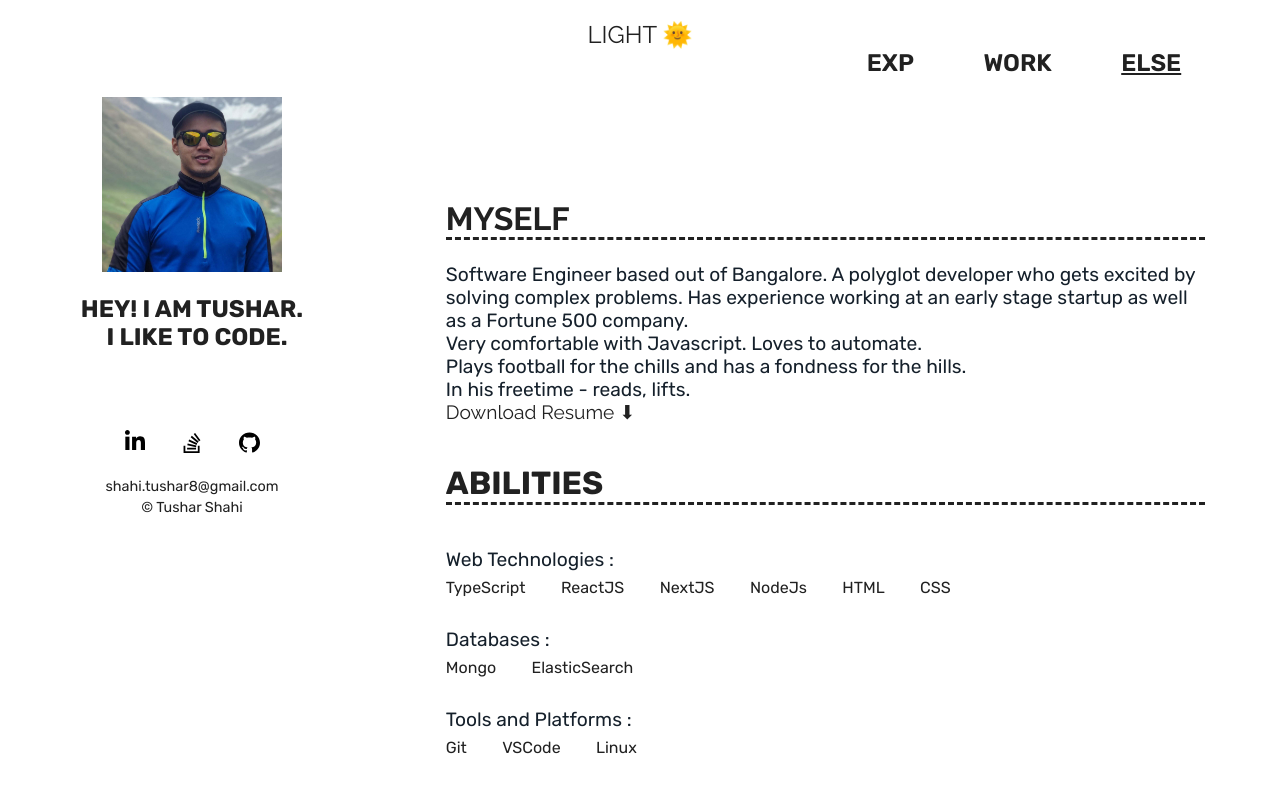
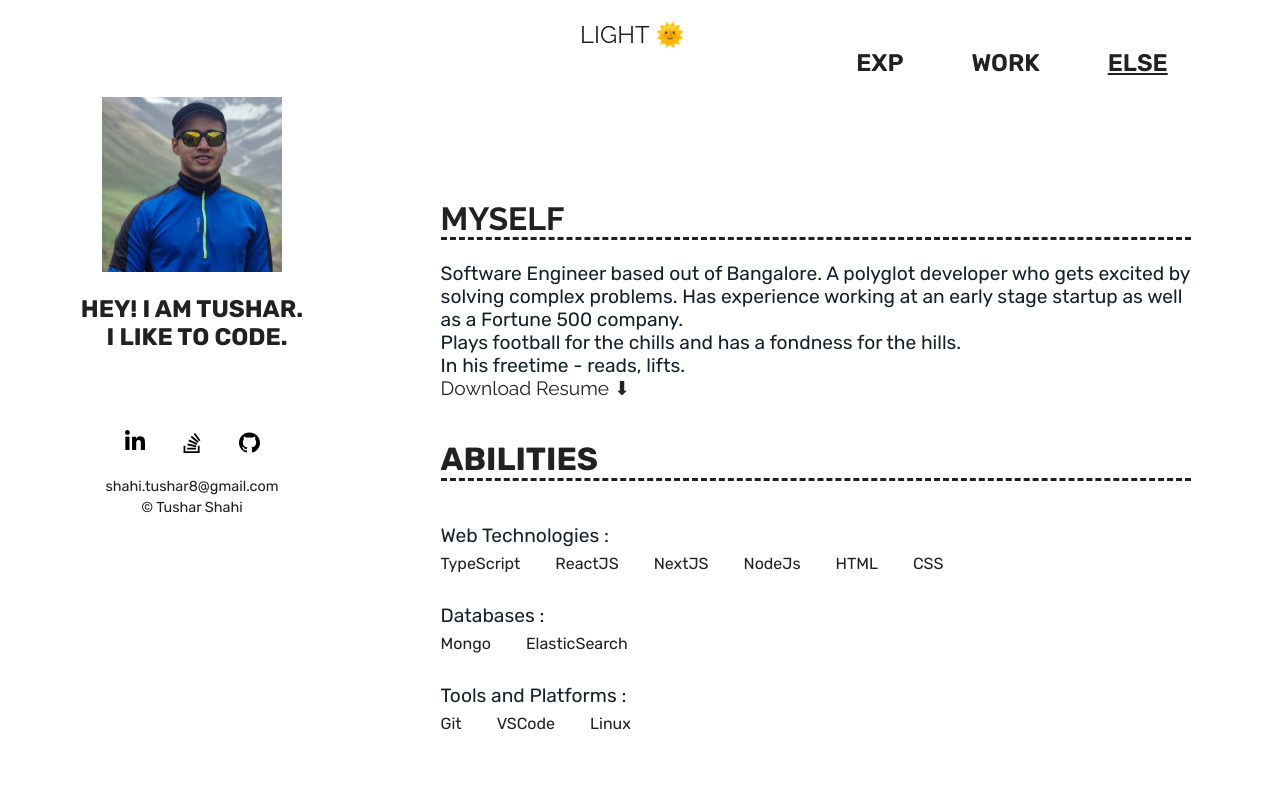
Before and after one commit to TusharShahi/tusharshahiportfolio, a Next.js app: page /else in a window 1280 px wide. Shown: the top 792 px of the page. Built offline with nearby package versions, Linux system fonts and the light colour scheme.

Commit message:
made changes

```diff
--- a/pages/index.css
+++ b/pages/index.css
@@ -62,6 +62,10 @@ h2 {
   margin: 5% 0 5%;
 }
 
+html {
+  scrollbar-gutter: stable;
+}
+
 .Custom404Div {
   text-align: center;
   width: 100%;
--- a/src/components/Myself/Myself.js
+++ b/src/components/Myself/Myself.js
@@ -3,12 +3,7 @@ import AbilitiesBox from "./AbilitiesBox";
 import styles from "./Myself.module.css";
 import appStyles from "../../App.module.css";
 
-import {
-  myDescription,
-  myFreeTime,
-  myBrag,
-  myHobbies
-} from "../../tools/constants";
+import { myDescription, myFreeTime, myHobbies } from "../../tools/constants";
 
 const Myself = memo(() => {
   return (
@@ -16,9 +11,6 @@ const Myself = memo(() => {
       <h2>Myself</h2>
       <div id="description">
         <p>{myDescription}</p>
-      </div>
-      <div id="javascriptBrag">
-        <p>{myBrag}</p>
       </div>
       <div id="hobbies">
         <p>{myHobbies}</p>
--- a/src/components/SideBar/SocialMediaLink.js
+++ b/src/components/SideBar/SocialMediaLink.js
@@ -4,7 +4,6 @@ import { socialMediaIconLink } from "../../tools/constants";
 import styles from "./ContactArea.module.css";
 
 const SocialMediaLink = memo(({ website, link, width, height }) => {
-  console.log({ link, width, height });
   let socialMediaIconLinkWordsArray = socialMediaIconLink.split("/");
   socialMediaIconLinkWordsArray[socialMediaIconLinkWordsArray.length - 1] =
     website + ".svg";
```
Also changed, not shown: package.json (+7 -11 lines), 1 other file (tests, documents, lock files or other folders).
